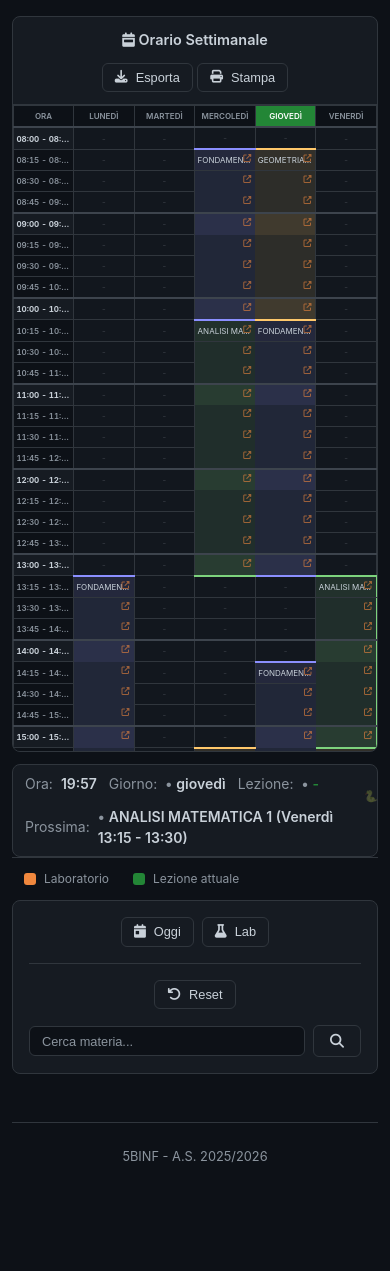
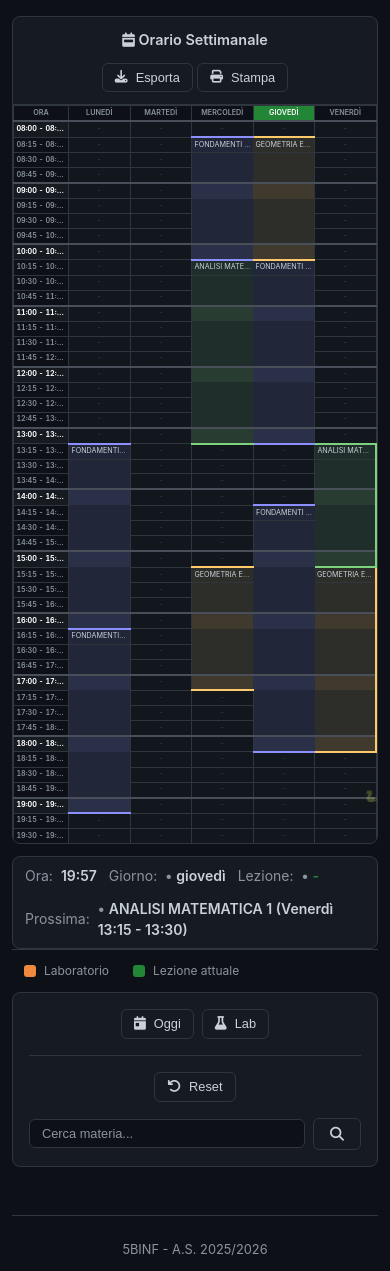
Before and after one commit to lowtaper42069/sigmaorario, a PHP site: page / in a window 390 px wide. Shown: the part 109-1380 px from the top of the page. Before the commit the page ends 1272 px from the top, so only its background shows below. Run offline with PHP 8.4, Linux system fonts and the light colour scheme; some libraries are stand-ins or nearby versions.

Commit message:
UI: whiter hour lines, fixed first-cell highlight, link on full block, compact rows

```diff
--- a/js/realtime.js
+++ b/js/realtime.js
@@ -125,24 +125,22 @@ function generaOrario() {
                 td.classList.add('empty');
             } else {
                 td.style.setProperty('--subject-color', cell.color);
+                td.classList.add('block');
 
-                if (cell.isOnly) {
-                    td.classList.add('block', 'block-only');
+                const isBlockStart = cell.isFirst || cell.isOnly;
+                const isBlockEnd = cell.isLast || cell.isOnly;
+
+                if (isBlockStart) td.classList.add('block-start');
+                if (isBlockEnd) td.classList.add('block-end');
+                if (!isBlockStart && !isBlockEnd) td.classList.add('block-middle');
+
+                if (isBlockStart) {
                     td.innerHTML = `
                         <span class="subject-cell">${cell.subject}</span>
                         <span class="room-cell">${cell.room || ''}</span>
+                        ${cell.link ? '<span class="link-icon" aria-hidden="true">↗</span>' : ''}
                     `;
-                } else if (cell.isFirst) {
-                    td.classList.add('block', 'block-start');
-                    td.innerHTML = `
-                        <span class="subject-cell">${cell.subject}</span>
-                        <span class="room-cell">${cell.room || ''}</span>
-                    `;
-                } else if (cell.isLast) {
-                    td.classList.add('block', 'block-end');
-                    td.textContent = '';
                 } else {
-                    td.classList.add('block', 'block-continue');
                     td.textContent = '';
                 }
 
@@ -150,7 +148,6 @@ function generaOrario() {
                     td.dataset.room = cell.room;
                     if (cell.link) {
                         td.dataset.link = cell.link;
-                        td.classList.add('has-link');
                     }
                 }
                 td.dataset.subject = cell.subject;
--- a/styles/main.css
+++ b/styles/main.css
@@ -49,14 +49,14 @@ header h1 { font-size: 1.5rem; font-weight: 600; letter-spacing: -0.02em; margin
 .btn-danger { background: #da3633; border-color: #da3633; color: #fff; }
 .btn-danger:hover { background: #f85149; }
 
-.table-wrapper { overflow-x: auto; overflow-y: auto; max-height: 70vh; }
+.table-wrapper { overflow-x: auto; overflow-y: auto; max-height: 80vh; }
 table { width: 100%; border-collapse: collapse; table-layout: fixed; }
-th, td { padding: 0.35rem 0.4rem; text-align: center; border: 1px solid var(--cal-border); vertical-align: middle; overflow: hidden; }
-th { background: var(--cal-bg); font-size: 0.7rem; font-weight: 600; color: var(--cal-text-muted); text-transform: uppercase; letter-spacing: 0.05em; position: sticky; top: 0; z-index: 2; transition: all 0.2s; }
+th, td { padding: 0.15rem 0.3rem; text-align: center; border: 1px solid var(--cal-border); vertical-align: middle; overflow: hidden; }
+th { background: var(--cal-bg); font-size: 0.65rem; font-weight: 600; color: var(--cal-text-muted); text-transform: uppercase; letter-spacing: 0.05em; position: sticky; top: 0; z-index: 2; transition: all 0.2s; }
 th.today-highlight { background: var(--cal-green); color: #fff; box-shadow: inset 0 -3px 0 var(--cal-green); }
-td { font-size: 0.7rem; color: var(--cal-text); min-height: 36px; overflow: hidden; text-overflow: ellipsis; white-space: nowrap; }
-td:first-child { color: var(--cal-text-muted); font-size: 0.65rem; white-space: nowrap; width: 70px; min-width: 60px; background: var(--cal-bg); position: sticky; left: 0; z-index: 1; }
-th:first-child { width: 70px; min-width: 60px; background: var(--cal-bg); z-index: 3; }
+td { font-size: 0.6rem; color: var(--cal-text); min-height: 26px; overflow: hidden; text-overflow: ellipsis; white-space: nowrap; }
+td:first-child { color: var(--cal-text-muted); font-size: 0.55rem; white-space: nowrap; width: 65px; min-width: 55px; background: var(--cal-bg); position: sticky; left: 0; z-index: 1; }
+th:first-child { width: 65px; min-width: 55px; background: var(--cal-bg); z-index: 3; }
 td:not(:first-child), th:not(:first-child) { width: 20%; }
 tr:last-child td { border-bottom: none; }
 
@@ -69,31 +69,26 @@ td.today-highlight { background: rgba(35, 134, 54, 0.12); box-shadow: inset 2px
 
 td.time-col { background: var(--cal-bg); font-size: 0.6rem; color: var(--cal-text-muted); font-weight: 600; white-space: nowrap; font-variant-numeric: tabular-nums; }
 
-tr.hour-separator td { border-top: 2px solid var(--cal-border-light); }
-tr.hour-separator td.time-col { background: var(--cal-header-bg); color: var(--cal-text); font-weight: 700; }
+tr.hour-separator td { border-top: 2px solid #484f58; }
+tr.hour-separator td.time-col { background: var(--cal-header-bg); color: #fff; font-weight: 700; }
 tr.hour-separator td:not(.time-col):not(.empty) { background: color-mix(in srgb, var(--subject-color) 18%, transparent); }
 
 td.block {
     border-left: none;
     border-right: none;
-    background: color-mix(in srgb, var(--subject-color) 12%, transparent);
+    background: color-mix(in srgb, var(--subject-color) 10%, transparent);
 }
-td.block:first-of-type { border-left: 1px solid var(--subject-color); }
-td.block:last-of-type { border-right: 1px solid var(--subject-color); }
+td.block:first-of-type { border-left: 2px solid var(--subject-color); }
+td.block:last-of-type { border-right: 2px solid var(--subject-color); }
 td.block-start { border-top: 2px solid var(--subject-color); }
 td.block-end { border-bottom: 2px solid var(--subject-color); }
-td.block-only {
-    border-top: 2px solid var(--subject-color);
-    border-bottom: 2px solid var(--subject-color);
-}
 
-td.block-continue {
-    border-top: none;
-    border-bottom: none;
-    background: color-mix(in srgb, var(--subject-color) 10%, transparent);
-}
-td.block-continue:first-of-type { border-left: 1px solid var(--subject-color); }
-td.block-continue:last-of-type { border-right: 1px solid var(--subject-color); }
+td.block-middle { border-top: none; border-bottom: none; }
+td.block-middle:first-of-type { border-left: 2px solid var(--subject-color); }
+td.block-middle:last-of-type { border-right: 2px solid var(--subject-color); }
+
+td.has-link { cursor: pointer; }
+td.has-link:hover { background: color-mix(in srgb, var(--subject-color) 18%, transparent); }
 
 td.subject-cell {
     font-weight: 500;
@@ -106,6 +101,15 @@ td.room-cell {
     margin-top: 2px;
     display: block;
 }
+td.link-icon {
+    font-size: 0.6rem;
+    color: var(--cal-orange);
+    opacity: 0.5;
+    margin-left: 4px;
+    vertical-align: middle;
+    transition: opacity 0.2s, color 0.2s;
+}
+td.has-link:hover .link-icon { opacity: 1; color: var(--cal-green); }
 
 td.has-link { position: relative; }
 td.has-link::after { content: '\f35d'; font-family: 'Font Awesome 6 Free'; font-weight: 900; font-size: 0.55rem; position: absolute; top: 2px; right: 4px; color: var(--cal-orange); opacity: 0.6; }
@@ -251,13 +255,13 @@ footer { margin-top: 3rem; padding-top: 1.5rem; border-top: 1px solid var(--cal-
     .schedule-header { flex-direction: column; gap: 0.75rem; padding: 0.75rem; }
     .schedule-header h2 { font-size: 0.9rem; }
     .schedule-header .btn { padding: 0.4rem 0.75rem; font-size: 0.8rem; }
-    th, td { padding: 0.25rem 0.15rem; font-size: 0.55rem; min-height: 28px; }
-    th { font-size: 0.5rem; letter-spacing: 0; }
-    td { font-size: 0.5rem; }
-    td:first-child, th:first-child { width: 60px; min-width: 50px; font-size: 0.5rem; }
+    th, td { padding: 0.1rem 0.15rem; font-size: 0.5rem; min-height: 22px; }
+    th { font-size: 0.45rem; letter-spacing: 0; }
+    td { font-size: 0.45rem; }
+    td:first-child, th:first-child { width: 55px; min-width: 45px; font-size: 0.45rem; }
     td.lab::after { display: none; }
-    td.time-col { font-size: 0.5rem; }
-    td.has-link::after { font-size: 0.5rem; }
+    td.time-col { font-size: 0.45rem; }
+    td.has-link::after { font-size: 0.45rem; }
     .current-info { gap: 0.75rem; padding: 0.5rem 0.75rem; font-size: 0.8rem; }
     .legend { padding: 0.75rem; }
     .legend-item { font-size: 0.75rem; }
```
